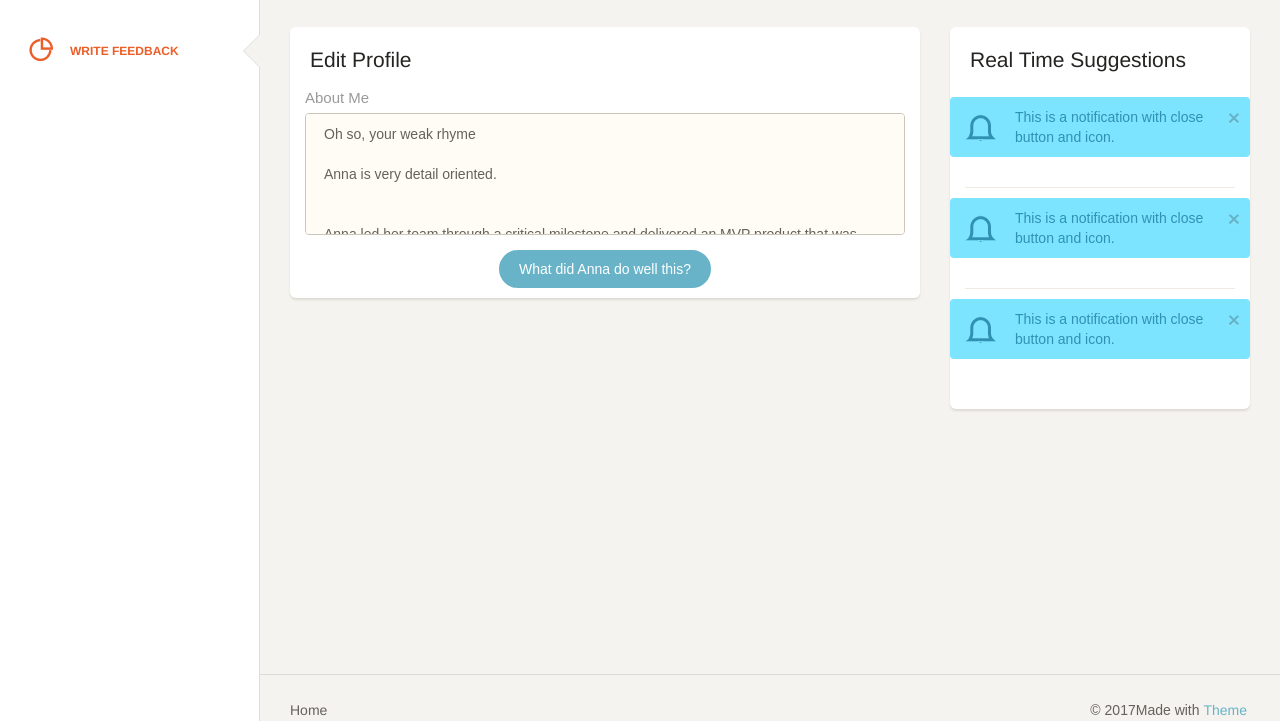
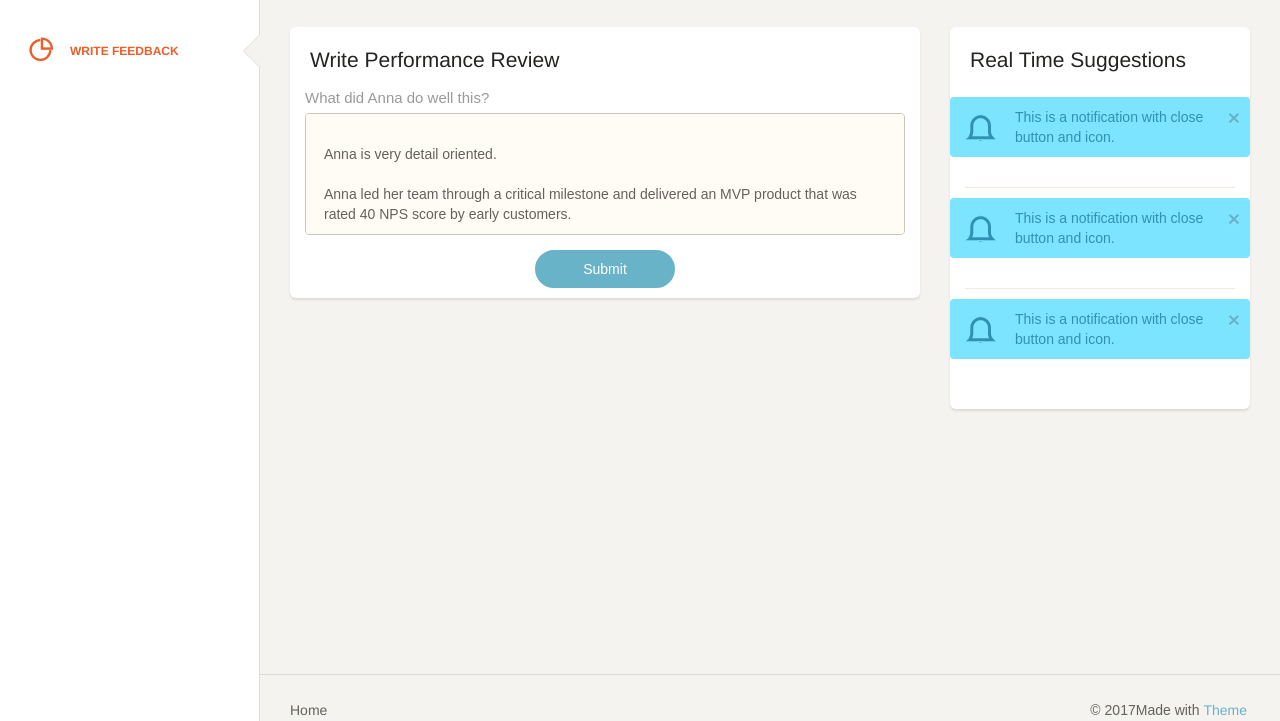
Before and after one commit to trucnguyen/feedbackapp, a plain HTML site: page _feedbackappdemo.html in a window 1280 px wide. Shown: the part 79-800 px from the top of the page. Drawn offline with Linux system fonts and the light colour scheme; some packages are replaced by stand-ins of ours; a web font is replaced by a local one.

Commit message:
stripped down demo

```diff
--- a/_feedbackappdemo.html
+++ b/_feedbackappdemo.html
@@ -114,20 +114,18 @@
                     <div class="col-lg-8 col-md-7">
                         <div class="card">
                             <div class="header">
-                                <h4 class="title">Edit Profile</h4>
+                                <h4 class="title">Write Performance Review</h4>
                             </div>
                             <div class="content">
                                     <div class="row">
                                         <div class="col-md-12">
                                             <div class="form-group">
-                                                <label>About Me</label>
-                                                <textarea rows="5" class="form-control border-input" placeholder="Here can be your description" value="Mike">Oh so, your weak rhyme
+                                                <label>What did Anna do well this?</label>
+                                                <textarea rows="5" class="form-control border-input" placeholder="Here can be your description">
 
 Anna is very detail oriented.
 
-
 Anna led her team through a critical milestone and delivered an MVP product that was rated 40 NPS score by early customers.
-
 
 
 </textarea>
@@ -135,7 +133,7 @@ Anna led her team through a critical milestone and delivered an MVP product that
                                         </div>
                                     </div>
                                     <div class="text-center">
-                                        <button type="submit" class="btn btn-info btn-fill btn-wd">What did Anna do well this?</button>
+                                        <button type="submit" class="btn btn-info btn-fill btn-wd">Submit</button>
                                     </div>
                                     <div class="clearfix"></div>
                                 </form>
```
